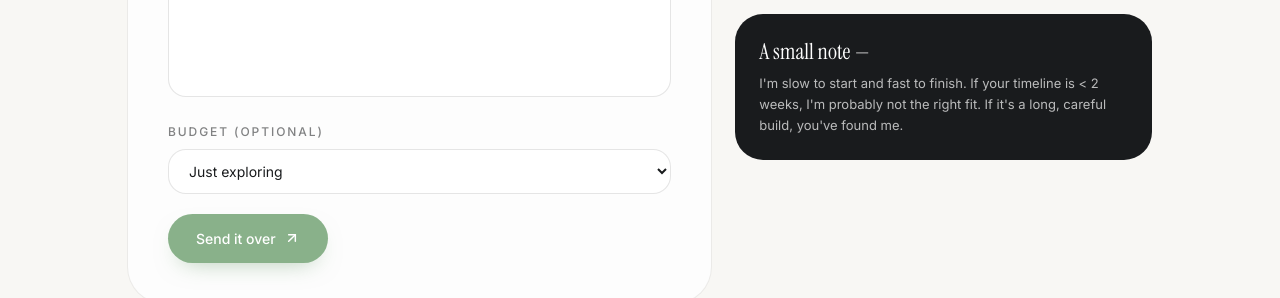
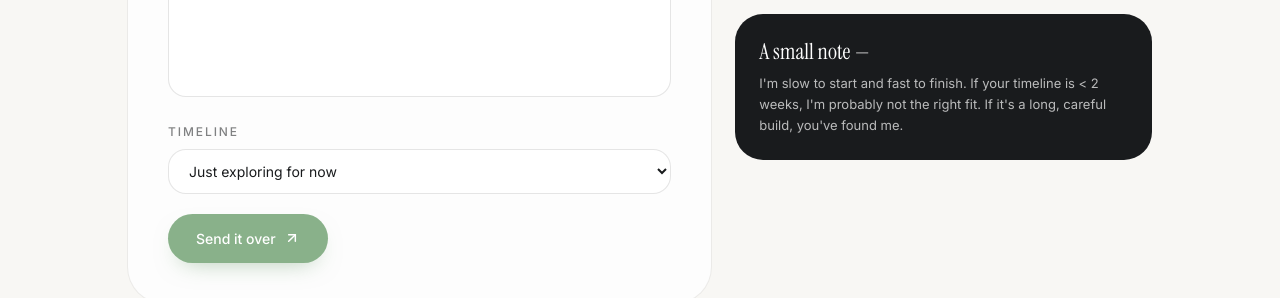
Before and after one commit to onceuponatechie/my-personal-website, a Next.js app: page /contact in a window 1280 px wide. Shown: the part 820-1118 px from the top of the page. Built offline with nearby package versions, Linux system fonts and the light colour scheme.

Commit message:
Contact: replace Budget field with Timeline

```diff
--- a/src/app/contact/contact-view.tsx
+++ b/src/app/contact/contact-view.tsx
@@ -68,12 +68,13 @@ export function ContactView() {
                 <Field label="What's the project?" id="project">
                   <textarea id="project" required rows={5} className={inputCls + " resize-none"} placeholder="A short paragraph is plenty. Links welcome." />
                 </Field>
-                <Field label="Budget (optional)" id="budget">
-                  <select id="budget" className={inputCls}>
-                    <option>Just exploring</option>
-                    <option>$5k — $15k</option>
-                    <option>$15k — $40k</option>
-                    <option>$40k+</option>
+                <Field label="Timeline" id="timeline">
+                  <select id="timeline" className={inputCls}>
+                    <option>Just exploring for now</option>
+                    <option>Ready to start right away</option>
+                    <option>Within the next month</option>
+                    <option>Sometime this quarter</option>
+                    <option>Not sure yet — let&apos;s talk</option>
                   </select>
                 </Field>
                 <button
```
